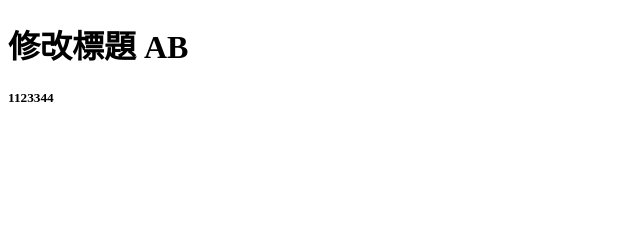
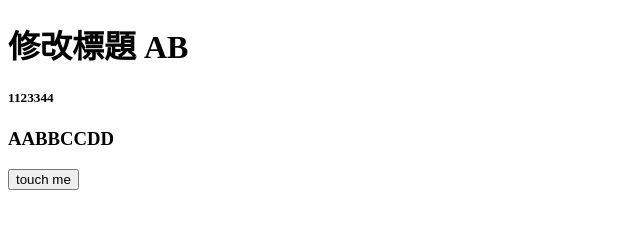
Before and after one commit to DolceTseng/git-practice, a plain HTML site: page index.html in a window 1280 px wide. Shown: the whole page, without its empty margins (0-640 px from the left). Drawn offline with Linux system fonts and the light colour scheme.

Commit message:
add: button

```diff
--- a/index.html
+++ b/index.html
@@ -8,5 +8,7 @@
 <body>
     <h1>修改標題 AB</h1>
     <h5>1123344</h5>
+     <h3>AABBCCDD</h3>
+     <button class="btn">touch me</button>
 </body>
 </html>
```
